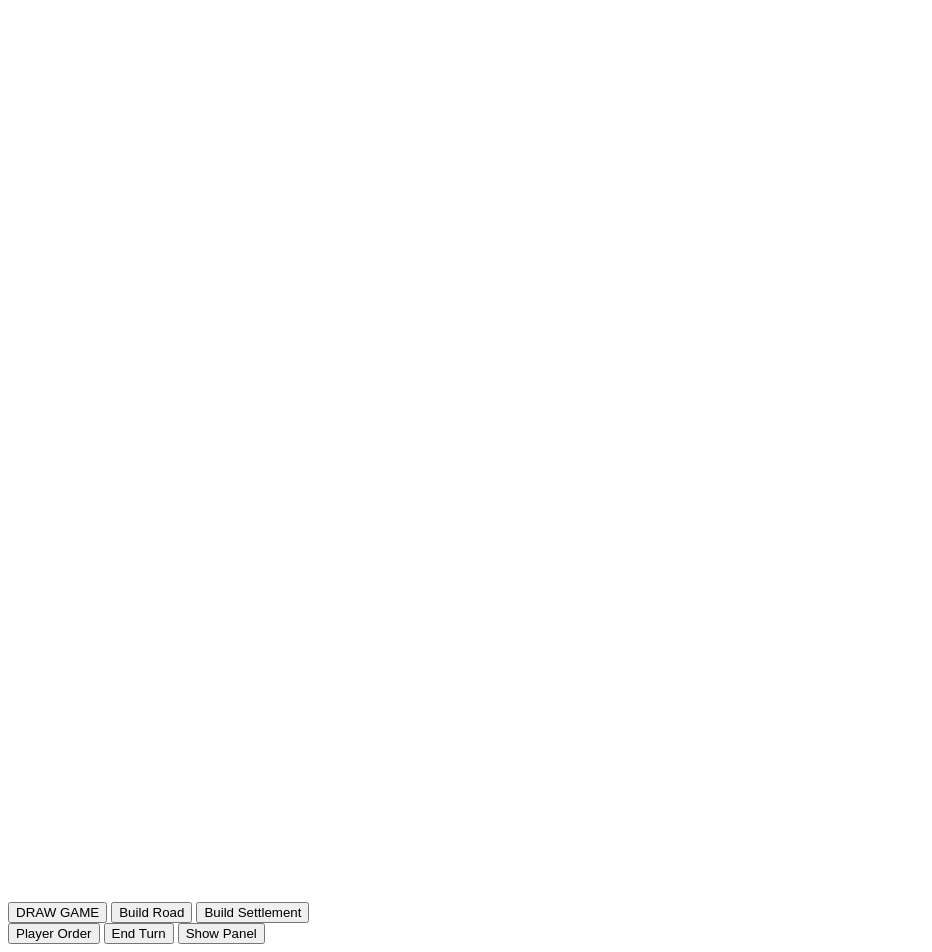
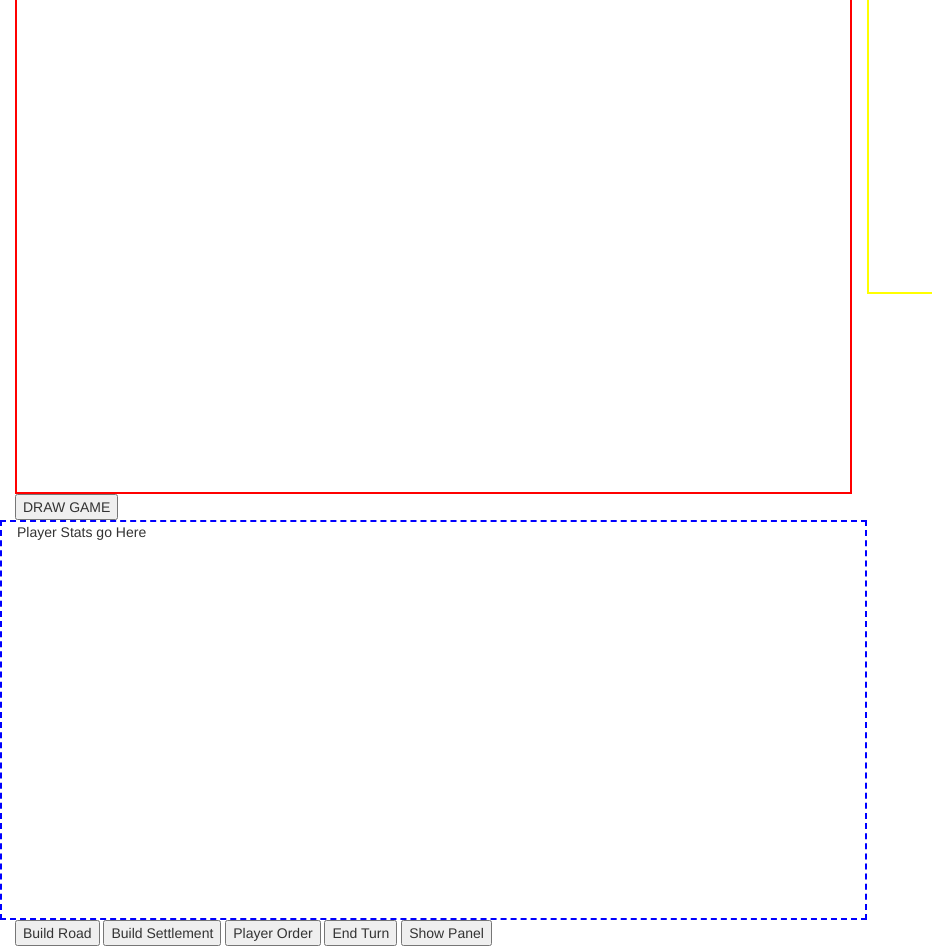
Before and after one commit to lujohn/Expedition, a website: page app/index.html in a window 1280 px wide. Shown: the part 306-1258 px from the top of the page, without its empty margins (0-932 px from the left). Drawn offline with nearby package versions, Linux system fonts and the light colour scheme.

Commit message:
begin setting up index.html layout

```diff
--- a/app/index.html
+++ b/app/index.html
@@ -3,27 +3,43 @@
 <head>
     <meta charset="UTF-8">
     <title>Expedition</title>
+    <link href="../bower_components/bootstrap/dist/css/bootstrap.min.css" rel="stylesheet">
     <link href="styles/myStyles.css" rel="stylesheet">
 </head>
 
 
-<body ng-controller="GameController">
-	<div ng-controller="MapController">
-	    <div id="gameBoardContainer">
-	    </div>
-	    <button ng-click="drawGame()">DRAW GAME</button>
+<body>
+    <div ng-controller="GameController" class="container">
+        <div class="row row-content">
+            <div class="col-xs-8" ng-controller="MapController">
+                <div style="border: 2px solid red" id="gameBoardContainer">
+                    Board Container
+                </div>
+                <button ng-click="drawGame()">DRAW GAME</button>
+            </div>
+            <div style="border: 2px solid yellow; height: 600px" class="col-xs-4">
+                Player Controls Go Here!
+
+            </div>
+        </div>
+        <div class="row row-content">
+            <div style="border: 2px dashed blue; height: 400px" class="col-xs-8">
+                Player Stats go Here
+            </div>
+        </div>
+
+
         <button ng-click="">Build Road</button>
         <button ng-click="">Build Settlement</button>
+        <button ng-click="determinePlayerOrder()">Player Order</button>
+
+        <button ng-click="endTurn()">End Turn</button>
+        <button ng-click="showPlayerPanel()">Show Panel</button>
     </div>
 
-    <button ng-click="determinePlayerOrder()">Player Order</button>
-
-    <button ng-click="endTurn()">End Turn</button>
-    <button ng-click="showPlayerPanel()">Show Panel</button>
 
 <script src="../bower_components/angular/angular.js"></script>
-<script src="../bower_components/Snap.svg/dist/snap.svg.js"></script>
-<script src="../bower_components/svg.js/dist/svg.min.js"></script>
+
 <script src="scripts/app.js"></script>
 <script src="scripts/controllers.js"></script>
 <script src="scripts/gameService.js"></script>
--- a/app/scripts/controllers.js
+++ b/app/scripts/controllers.js
@@ -48,6 +48,7 @@ angular.module('expeditionApp')
     $scope.drawGame = function () {
         MapService.createGameBoard();
     }
+
 }])
 .controller('PlayerController', ['$scope', 'PlayerService', function($scope, PlayerService, GameService) {
 
--- a/app/scripts/mapService.js
+++ b/app/scripts/mapService.js
@@ -71,7 +71,7 @@ angular.module('expeditionApp')
         MapGraphService.addEdge(null, v1, v2);
     }
 
-    /* --------------------------- Drawing the Logic -------------------------- */
+    /* ---------------------------- Drawing Logic --------------------------- */
     this.drawRoad = function () {
         /*var c = document.getElementById("land10");
         var ctx = c.getContext("2d");
--- a/app/styles/myStyles.css
+++ b/app/styles/myStyles.css
@@ -1,6 +1,9 @@
+.container {
+    width: 1300px;
+}
+
 #gameBoardContainer {
-	width: 1200px;
-	height: 1200px;
+	height: 800px;
 	position: relative;
 }
 
```
